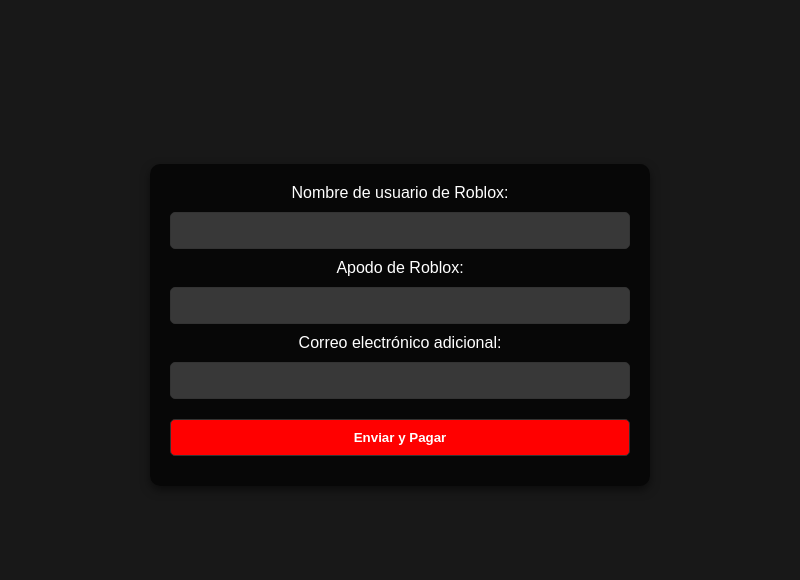
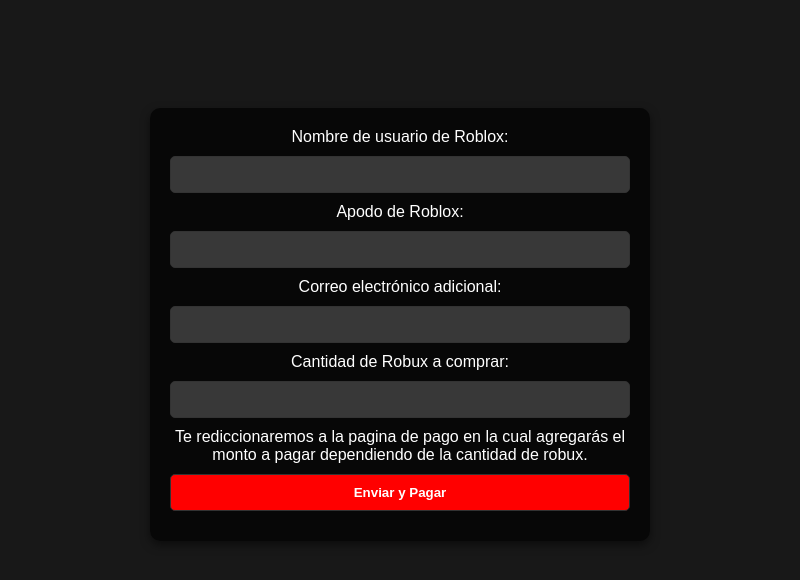
Before and after one commit to RobuxsDF/formulario, a plain HTML site: page index.html in a window 1280 px wide. Shown: the part 148-728 px from the top of the page, without its empty margins (240-1040 px from the left). Drawn offline with Linux system fonts and the light colour scheme.

Commit message:
Update index.html

```diff
--- a/index.html
+++ b/index.html
@@ -170,6 +170,13 @@
             <label for="email">Correo electrónico adicional:</label>
             <input type="email" id="email" name="email" required>
 
+            <label for="Robux">Cantidad de Robux a comprar:</label>
+            <input type="text" id="email" name="robux" required>
+
+            <p>Te rediccionaremos a la pagina de pago en la cual agregarás el monto a pagar dependiendo
+                de la cantidad de robux.
+            </p>
+
             <button type="submit">Enviar y Pagar</button>
         </form>
     </div>
```
